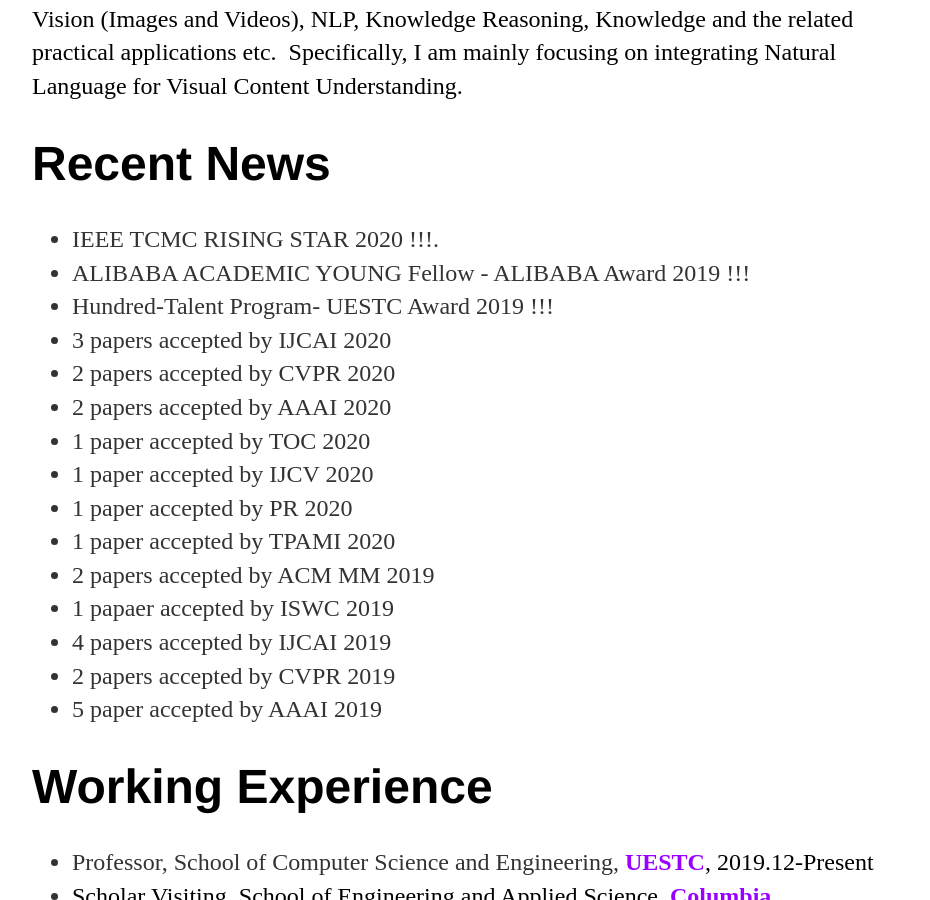
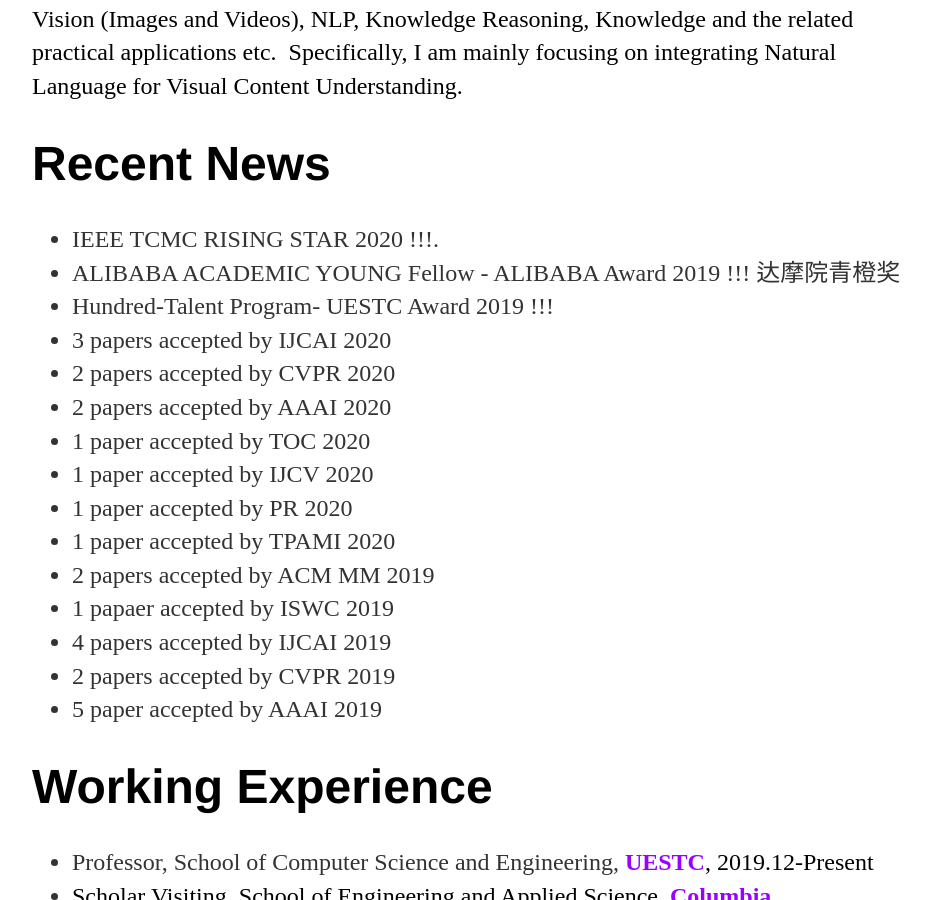
Before and after one commit to lianliGao/lianligao.github.io, a Jekyll site: the page built from index.html, in a window 1280 px wide and 900 px high, scrolled down 665 px. Shown: the whole window, without its empty margins (160-1090 px from the left). Built offline with Jekyll 4.4.1, drawn with Linux system fonts in a browser that asks for light colours.

Commit message:
Update index.html

```diff
--- a/index.html
+++ b/index.html
@@ -33,7 +33,7 @@
 <h1> Recent News</h1>
 	<ul>
 	<li>IEEE TCMC RISING STAR 2020 !!!.</li>
-	<li>ALIBABA ACADEMIC YOUNG Fellow - ALIBABA Award 2019 !!!</li>
+	<li>ALIBABA ACADEMIC YOUNG Fellow - ALIBABA Award 2019 !!! 达摩院青橙奖</li>
 	<li>Hundred-Talent Program- UESTC Award 2019 !!!</li>
 	<li>3 papers accepted by IJCAI 2020</li>
 	<li>2 papers accepted by CVPR 2020</li>
```
